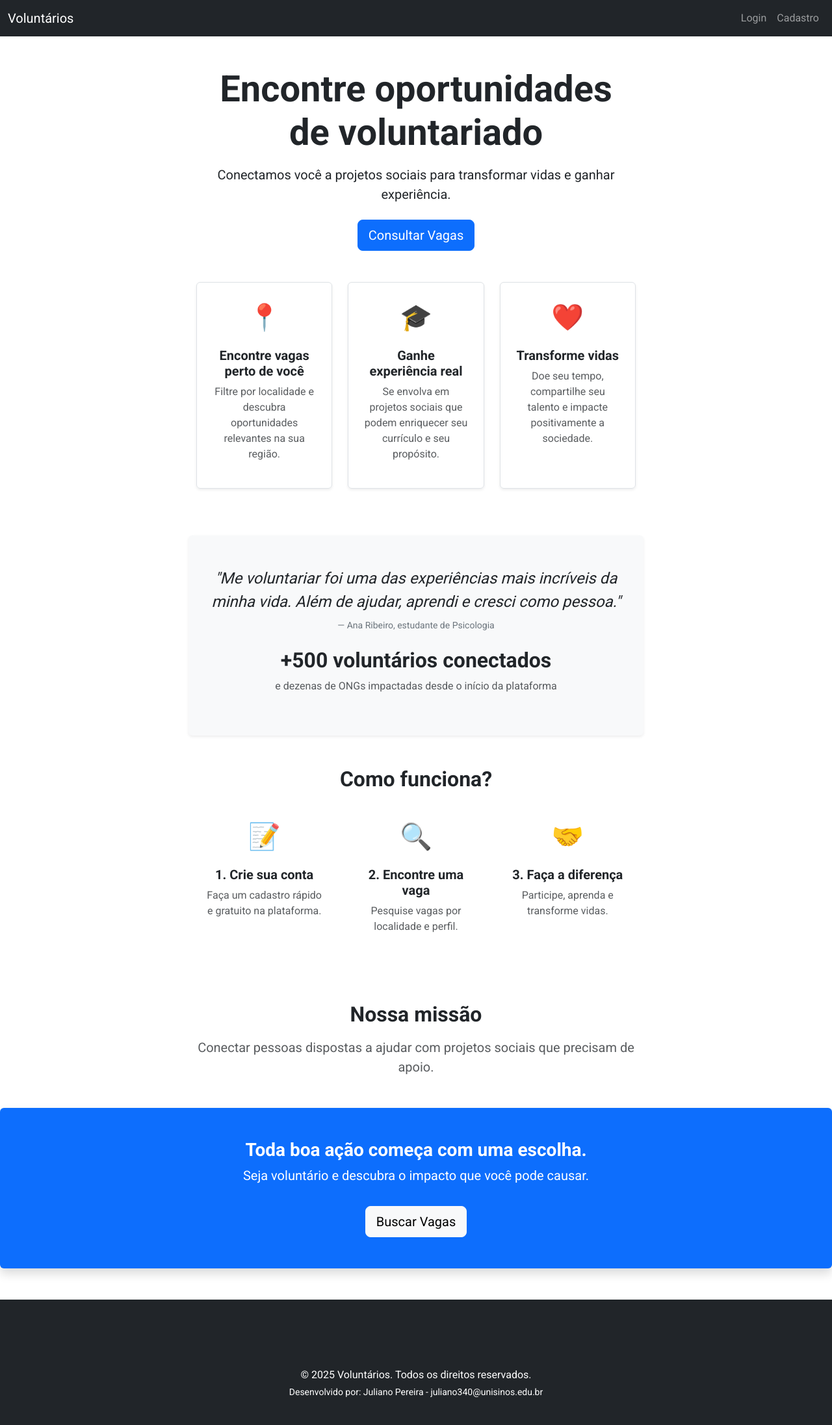
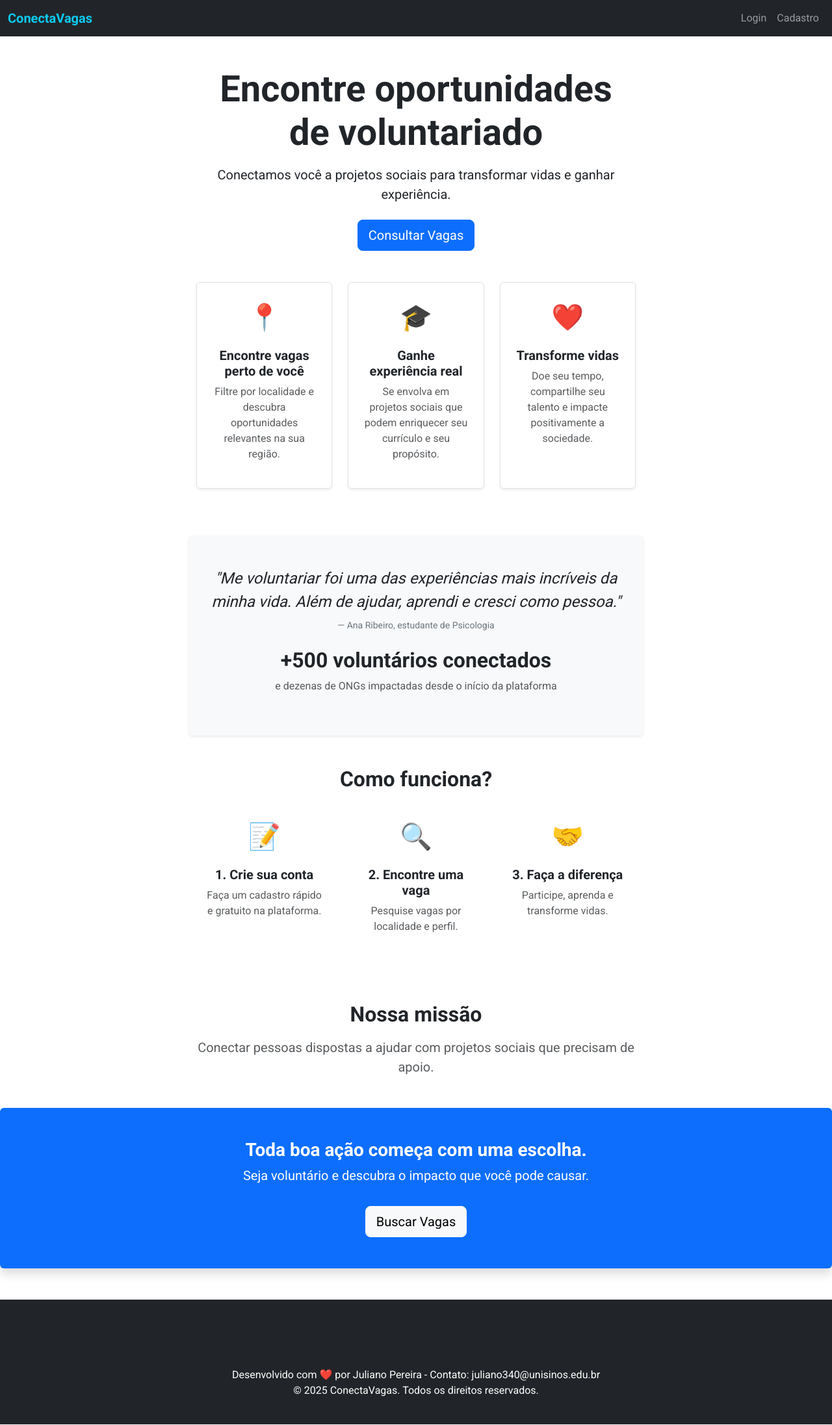
Before and after one commit to juliano340/vagas-voluntarias, an Angular app in the folder frontend/: page / in a window 1280 px wide. Shown: the whole page at 65% size. Built offline with nearby package versions, Linux system fonts and the light colour scheme.

Commit message:
feat: altera nome do projeto no navbar e footer da lp.

```diff
--- a/frontend/src/app/components/navbar/navbar.component.html
+++ b/frontend/src/app/components/navbar/navbar.component.html
@@ -1,6 +1,6 @@
 <nav class="navbar navbar-expand-lg navbar-dark bg-dark">
     <div class="container-fluid">
-      <a class="navbar-brand" routerLink="/">Voluntários</a>
+      <a class="navbar-brand text-info fw-bold" routerLink="/">ConectaVagas</a>
       <button class="navbar-toggler" type="button" data-bs-toggle="collapse" data-bs-target="#navbarNav">
         <span class="navbar-toggler-icon"></span>
       </button>
--- a/frontend/src/app/pages/landing/landing.component.html
+++ b/frontend/src/app/pages/landing/landing.component.html
@@ -91,9 +91,10 @@
 <!-- Footer -->
 <footer class="bg-dark text-white text-center py-4 mt-5">
   <div class="container">
-    <p class="mb-1">&copy; 2025 Voluntários. Todos os direitos reservados.</p>
+    <span>Desenvolvido com ❤️ por Juliano Pereira - Contato: {{ 'juliano340@unisinos.edu.br' }}</span>
+    <p class="mb-1">&copy; 2025 ConectaVagas. Todos os direitos reservados.</p>
     <p class="small">
-      <span>Desenvolvido por: Juliano Pereira - {{ 'juliano340@unisinos.edu.br' }}</span>
+
       <!-- <a href="#" class="text-white text-decoration-none me-3">Sobre nós</a>
       <a href="#" class="text-white text-decoration-none me-3">Contato</a>
       <a href="#" class="text-white text-decoration-none">Termos de uso</a> -->
```
